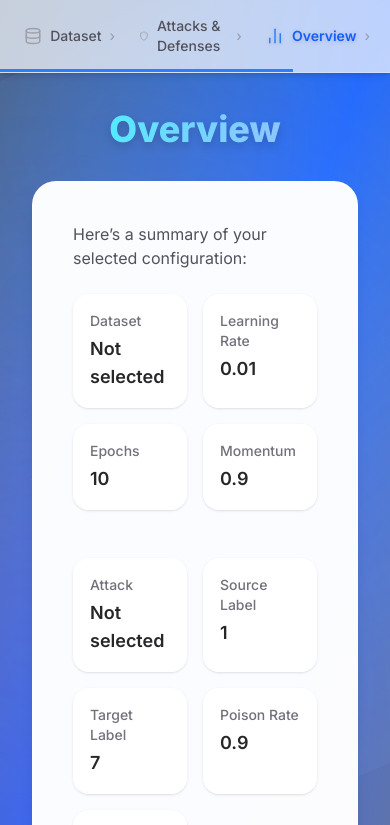
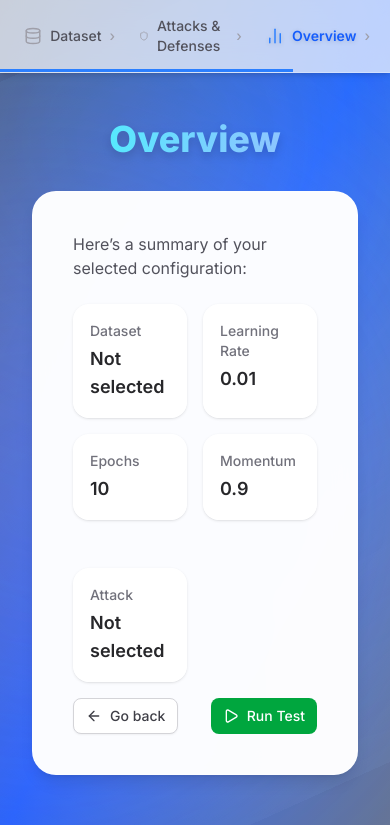
Before and after one commit to as547777/ML-Security-Project, a Next.js app in the folder ml-security-frontend/: page /overview in a window 390 px wide. Shown: the top 825 px of the page. Built offline with nearby package versions, Linux system fonts and the light colour scheme.

Commit message:
Work on dynamic fields

```diff
--- a/ml-security-frontend/app/overview/page.tsx
+++ b/ml-security-frontend/app/overview/page.tsx
@@ -6,7 +6,7 @@ import { useData } from "@/context/DataContext"
 import {useState} from "react";
 
 export default function OverviewPage() {
-  const { dataset, momentum, learningRate, epochs, attack, sourceLabel, targetLabel, poisonRate, triggerSize } = useData()
+  const { dataset, momentum, learningRate, epochs, attack, attackParams } = useData()
   const [isRunning, setIsRunning] = useState(false)
 
   // TODO - provjerit zasto proxy ne ceka response neg faila
@@ -14,7 +14,14 @@ export default function OverviewPage() {
   const execute = async () => {
     setIsRunning(true);
     try {
-      const response = await fetch('http://localhost:5000/run', {
+      const attackParamsValues = attackParams
+        ? Object.entries(attackParams).reduce((acc, [key, param]) => {
+          acc[key] = param.value;
+          return acc;
+        }, {} as Record<string, number | string>)
+        : {};
+
+      const response = await fetch('http://localhost:3000/run', {
         method: 'POST',
         headers: {
           'Content-Type': 'application/json',
@@ -26,10 +33,7 @@ export default function OverviewPage() {
           "momentum": momentum,
           "attack": attack?.name,
           "model": "ImageModel",
-          "source_label": sourceLabel,
-          "target_label": targetLabel,
-          "poison_rate": poisonRate,
-          "trigger_size": triggerSize,
+          ...attackParamsValues
         })
       })
       if (!response.ok) {
@@ -87,26 +91,6 @@ export default function OverviewPage() {
               <h3 className="text-sm font-medium text-zinc-500">Attack</h3>
               <p className="text-lg font-semibold text-zinc-800 mt-1">{attack?.name || "Not selected"}</p>
             </div>
-
-            <div className="rounded-2xl bg-white/80 backdrop-blur-md p-4 shadow-sm border border-white/30">
-              <h3 className="text-sm font-medium text-zinc-500">Source Label</h3>
-              <p className="text-lg font-semibold text-zinc-800 mt-1">{sourceLabel}</p>
-            </div>
-
-            <div className="rounded-2xl bg-white/80 backdrop-blur-md p-4 shadow-sm border border-white/30">
-              <h3 className="text-sm font-medium text-zinc-500">Target Label</h3>
-              <p className="text-lg font-semibold text-zinc-800 mt-1">{targetLabel}</p>
-            </div>
-
-            <div className="rounded-2xl bg-white/80 backdrop-blur-md p-4 shadow-sm border border-white/30">
-              <h3 className="text-sm font-medium text-zinc-500">Poison Rate</h3>
-              <p className="text-lg font-semibold text-zinc-800 mt-1">{poisonRate}</p>
-            </div>
-
-            <div className="rounded-2xl bg-white/80 backdrop-blur-md p-4 shadow-sm border border-white/30">
-              <h3 className="text-sm font-medium text-zinc-500">Trigger Size</h3>
-              <p className="text-lg font-semibold text-zinc-800 mt-1">{triggerSize}</p>
-            </div>
           </div>
         </div>
 
--- a/ml-security-frontend/components/attack-inputs.tsx
+++ b/ml-security-frontend/components/attack-inputs.tsx
@@ -1,52 +1,33 @@
-import React from 'react';
+import React, {useEffect} from 'react';
 import FieldInput from "@/components/field-input";
 import {useData} from "@/context/DataContext";
 
 const AttackInputs = () => {
-  const {
-    sourceLabel, setSourceLabel,
-    targetLabel, setTargetLabel,
-    poisonRate, setPoisonRate,
-    triggerSize, setTriggerSize,
-  } = useData()
+  const {attackParams, updateAttackParams} = useData()
+
+  useEffect(() => {
+    console.log(attackParams)
+  }, [attackParams])
+
+  if (!attackParams) {
+    return null;
+  }
 
   return (
-    <div className="flex flex-wrap gap-4">
-      <FieldInput
-        label="Source label"
-        tooltip="Label of the class that will be poisoned (e.g., 1)"
-        type="number"
-        step={1}
-        value={sourceLabel}
-        setValue={setSourceLabel}
-      />
-
-      <FieldInput
-        label="Target label"
-        tooltip="Label of the class that poisoned samples should be misclassified as (e.g., 7)"
-        type="number"
-        step={1}
-        value={targetLabel}
-        setValue={setTargetLabel}
-      />
-
-      <FieldInput
-        label="Poison rate"
-        tooltip="Fraction of samples from the source class to poison (0–1)"
-        type="number"
-        step={0.1}
-        value={poisonRate}
-        setValue={setPoisonRate}
-      />
-
-      <FieldInput
-        label="Trigger size"
-        tooltip="Size of the injected trigger patch (e.g., 4 for a 4×4 pixel square)"
-        type="number"
-        step={1}
-        value={triggerSize}
-        setValue={setTriggerSize}
-      />
+    <div className="grid grid-cols-2 sm:grid-cols-2 gap-4">
+      {Object.entries(attackParams).map(([key, param]) => (
+        <FieldInput
+          key={key}
+          label={param.label}
+          tooltip={param.tooltip}
+          type={param.type as "number" | "string"}
+          step={param.step}
+          value={param.value}
+          setValue={(value) => {
+            updateAttackParams(key, value)
+          }}
+        />
+      ))}
     </div>
   );
 };
--- a/ml-security-frontend/components/attack-select.tsx
+++ b/ml-security-frontend/components/attack-select.tsx
@@ -13,15 +13,81 @@ import {
 } from "@/components/ui/dialog"
 import { Button } from "@/components/ui/button"
 import { ScrollArea } from "@/components/ui/scroll-area"
+import {AttackInfo} from "@/types";
 
-const attacks = [
+const attacks: AttackInfo[] = [
   {
     name: "BadNets",
     description:
       "Poisoning the dataset by injecting examples with malicious modifications (triggers) into the training data, causing the model to misclassify them when the trigger is present.",
     type: "White-box attack",
-    complexity: "Low",
+    params: {
+      source_label: {
+        label: "Source label",
+        tooltip: "Label of the class that will be poisoned (e.g., 1)",
+        type: "number",
+        step: 1,
+        value: 1
+      },
+      target_label: {
+        label: "Target label",
+        tooltip: "Label of the class that poisoned samples should be misclassified as (e.g., 7)",
+        type: "number",
+        step: 1,
+        value: 7
+      },
+      poison_rate: {
+        label: "Poison rate",
+        tooltip: "Fraction of samples from the source class to poison (0–1)",
+        type: "number",
+        step: 0.01,
+        value: 0.2
+      },
+      trigger_size: {
+        label: "Trigger size",
+        tooltip: "Size of the injected trigger patch (e.g., 4 for a 4×4 pixel square)",
+        type: "number",
+        step: 1,
+        value: 4
+      }
+    }
   },
+  {
+    name: "Blend",
+    description:
+      "Blending two images together to create a malicious input to misclassify the model.",
+    type: "White-box attack",
+    params: {
+      source_label: {
+        label: "Source label",
+        tooltip: "Label of the class that will be poisoned (e.g., 1)",
+        type: "number",
+        step: 1,
+        value: 1
+      },
+      target_label: {
+        label: "Target label",
+        tooltip: "Label of the class that poisoned samples should be misclassified as (e.g., 7)",
+        type: "number",
+        step: 1,
+        value: 7
+      },
+      poison_rate: {
+        label: "Poison rate",
+        tooltip: "Fraction of samples from the source class to poison (0–1)",
+        type: "number",
+        step: 0.01,
+        value: 0.2
+      },
+      alpha: {
+        label: "Alpha",
+        tooltip: "Opacity of the overlay image.",
+        type: "number",
+        step: 0.01,
+        value: 0.2
+      }
+    }
+  }
 ]
 
 export default function AttackSelect() {
@@ -94,7 +160,7 @@ export default function AttackSelect() {
                   <p className="text-sm text-zinc-600 mb-2">{a.description}</p>
                   <div className="text-xs text-zinc-500 flex justify-between">
                     <span>ovdje dodati nesto</span>
-                    <span>Complexity: {a.complexity}</span>
+                    <span>i tu</span>
                   </div>
                 </div>
               ))}
--- a/ml-security-frontend/context/DataContext.tsx
+++ b/ml-security-frontend/context/DataContext.tsx
@@ -1,6 +1,6 @@
 "use client"
-import {createContext, PropsWithChildren, useContext, useState} from "react"
-import {AttackInfo, DatasetInfo} from "@/types";
+import {createContext, PropsWithChildren, useContext, useEffect, useState} from "react"
+import {AttackInfo, AttackParams, DatasetInfo} from "@/types";
 
 interface DataType {
   dataset: DatasetInfo | null
@@ -15,22 +15,8 @@ interface DataType {
 
   attack: AttackInfo | null
   setAttack: (attack: AttackInfo | null) => void
-
-  // TODO - ovo tu je jako privremeno, hardkodirano je samo za badnets.
-  //  neka ideja je da za svaki napad imamo neke dinamicke parametre, jer tipa napadi na zvuk nece imat "trigger size" i slicno
-  //  bilo bi kul da kad sa beka povlacimo koji napad zelimo, da on vrati nekakav popis svih parametra pa po tome se dinamicki kreiraju
-  //  zbog toga treba nastojati napraviti FieldInputs komponentu koliko god dinamicka moze bit
-  //  (to podrazumijeva da treba istrazit kako funkcionira generiranje dinamickih stateova u reactu (yikes))
-  //  MALI NASTAVAK -> za badnets mozemo cak dodat "trigger position" i onda birat izmedu center, top left, bottom right...
-  //  ^^^ za ovo treba prilagoti FieldInputs heh
-  sourceLabel: number
-  setSourceLabel: (sourceLabel: number) => void
-  targetLabel: number
-  setTargetLabel: (targetLabel: number) => void
-  poisonRate: number
-  setPoisonRate: (poisonRate: number) => void
-  triggerSize: number
-  setTriggerSize: (triggerSize: number) => void
+  attackParams: AttackParams | undefined
+  updateAttackParams: (key: keyof AttackParams, value: number | string) => void
 
   defense: string
   setDefense: (defense: string) => void
@@ -50,15 +36,26 @@ export function DataProvider({ children }: PropsWithChildren) {
 
   // Attack
   const [attack, setAttack] = useState<AttackInfo | null>(null)
-
-  // Poisoning attack params
-  const [sourceLabel, setSourceLabel] = useState(1)
-  const [targetLabel, setTargetLabel] = useState(7)
-  const [poisonRate, setPoisonRate] = useState(0.9)
-  const [triggerSize, setTriggerSize] = useState(4)
+  const [attackParams, setAttackParams] = useState<AttackParams | undefined>(attack?.params);
+  const updateAttackParams = (key: keyof AttackParams, value: number | string) => {
+    setAttackParams(prev => {
+      if (!prev) return prev;
+      return {
+        ...prev,
+        [key]: {
+          ...prev[key],
+          value,
+        },
+      };
+    });
+  };
 
   // Defense
   const [defense, setDefense] = useState("")
+
+  useEffect(() => {
+    setAttackParams(attack?.params);
+  }, [attack]);
 
   return (
     <DataContext.Provider
@@ -68,10 +65,7 @@ export function DataProvider({ children }: PropsWithChildren) {
         epochs, setEpochs,
         momentum, setMomentum,
         attack, setAttack,
-        sourceLabel, setSourceLabel,
-        targetLabel, setTargetLabel,
-        poisonRate, setPoisonRate,
-        triggerSize, setTriggerSize,
+        attackParams, updateAttackParams,
         defense, setDefense,
       }}
     >
@@ -87,3 +81,34 @@ export const useData = () => {
   }
   return context
 }
+
+// const params: AttackParams = {
+//   source_label: {
+//     label: "Source label",
+//     tooltip: "Label of the class that will be poisoned (e.g., 1)",
+//     type: "number",
+//     step: 1,
+//     value: 1
+//   },
+//   target_label: {
+//     label: "Target label",
+//     tooltip: "Label of the class that poisoned samples should be misclassified as (e.g., 7)",
+//     type: "number",
+//     step: 1,
+//     value: 7
+//   },
+//   poison_rate: {
+//     label: "Poison rate",
+//     tooltip: "Fraction of samples from the source class to poison (0–1)",
+//     type: "number",
+//     step: 0.01,
+//     value: 0.2
+//   },
+//   trigger_size: {
+//     label: "Trigger size",
+//     tooltip: "Size of the injected trigger patch (e.g., 4 for a 4×4 pixel square)",
+//     type: "number",
+//     step: 1,
+//     value: 4
+//   }
+// }
--- a/ml-security-frontend/types.ts
+++ b/ml-security-frontend/types.ts
@@ -10,11 +10,17 @@ export interface AttackInfo {
   name: string
   description: string
   type: string
-  // TODO - pitat piceka sta bi jos mogli dodat da opisemo napad
-  //
-  // parameters: {
-  //   [key: string]: string | number | boolean
-  // }
+  params: AttackParams
 }
 
+export interface ParamField {
+  label: string;
+  tooltip: string;
+  type: "number" | "string";
+  step?: number;
+  value: number | string;
+}
+
+export type AttackParams = Record<string, ParamField>;
+
 // TODO - napravit isto to samo za DefenseInfo
```
Also changed, not shown: ml-security-frontend/components/field-input.tsx (+11 -5 lines).
